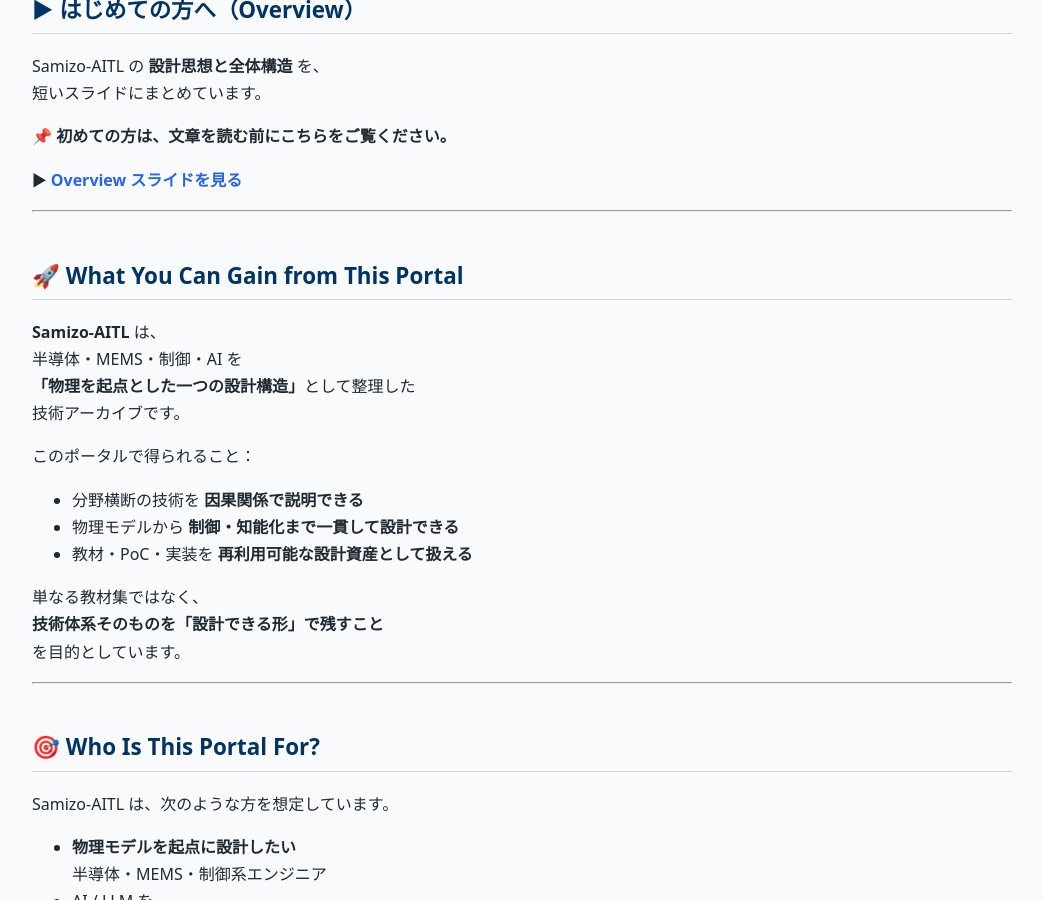
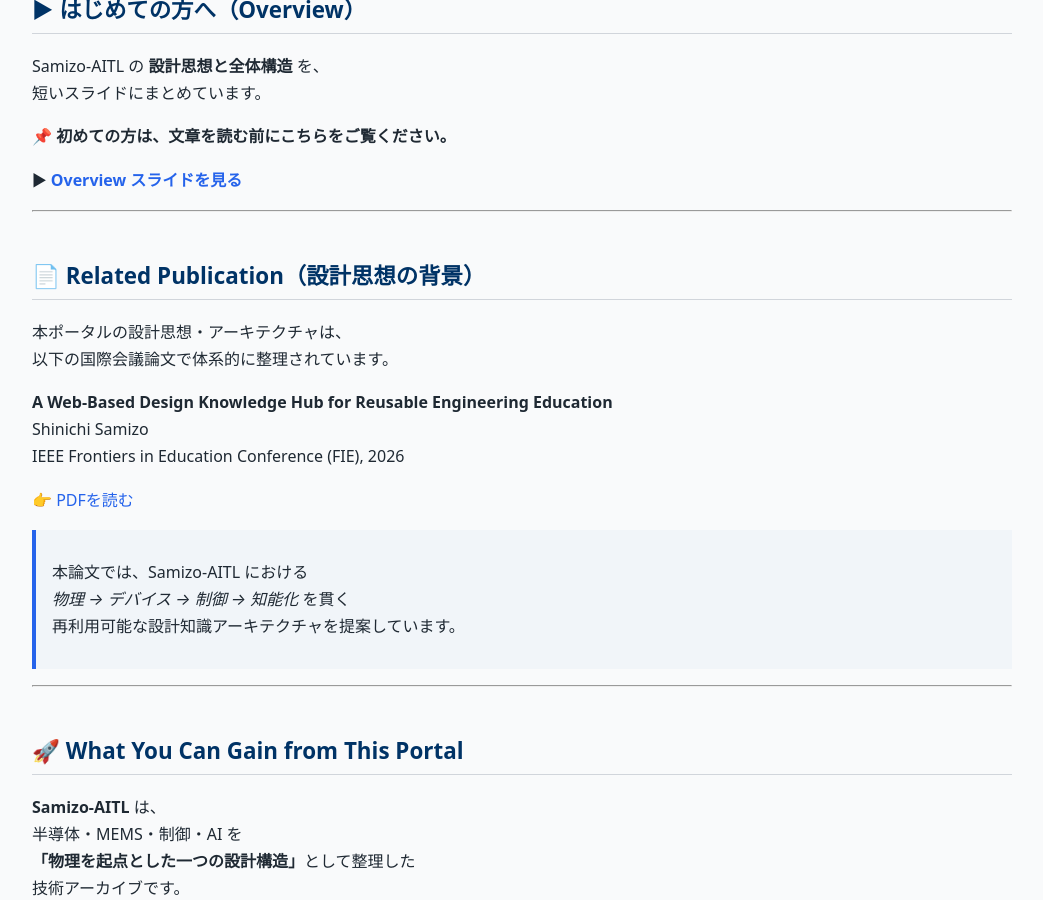
Before and after one commit to Samizo-AITL/Samizo-AITL.github.io, a Jekyll site: the page built from portal/index.md, in a window 1280 px wide and 900 px high, scrolled down 539 px. Shown: the whole window, without its empty margins (118-1161 px from the left). Built offline with Jekyll 4.4.1, drawn with Linux system fonts in a browser that asks for light colours.

Commit message:
Update index.md

```diff
--- a/portal/index.md
+++ b/portal/index.md
@@ -29,6 +29,23 @@
 ▶ **[Overview スライドを見る](https://samizo-aitl.github.io/about/marp/samizo-aitl-presentation.html)**
 
 ---
+
+## 📄 Related Publication（設計思想の背景）
+
+本ポータルの設計思想・アーキテクチャは、
+以下の国際会議論文で体系的に整理されています。
+
+**A Web-Based Design Knowledge Hub for Reusable Engineering Education**
+Shinichi Samizo
+IEEE Frontiers in Education Conference (FIE), 2026
+
+👉 [PDFを読む](/assets/paper/2026_fie_pdh_portal.pdf)
+
+> 本論文では、Samizo-AITL における
+> *物理 → デバイス → 制御 → 知能化* を貫く
+> 再利用可能な設計知識アーキテクチャを提案しています。
+
+----
 
 ## 🚀 What You Can Gain from This Portal
 
```
